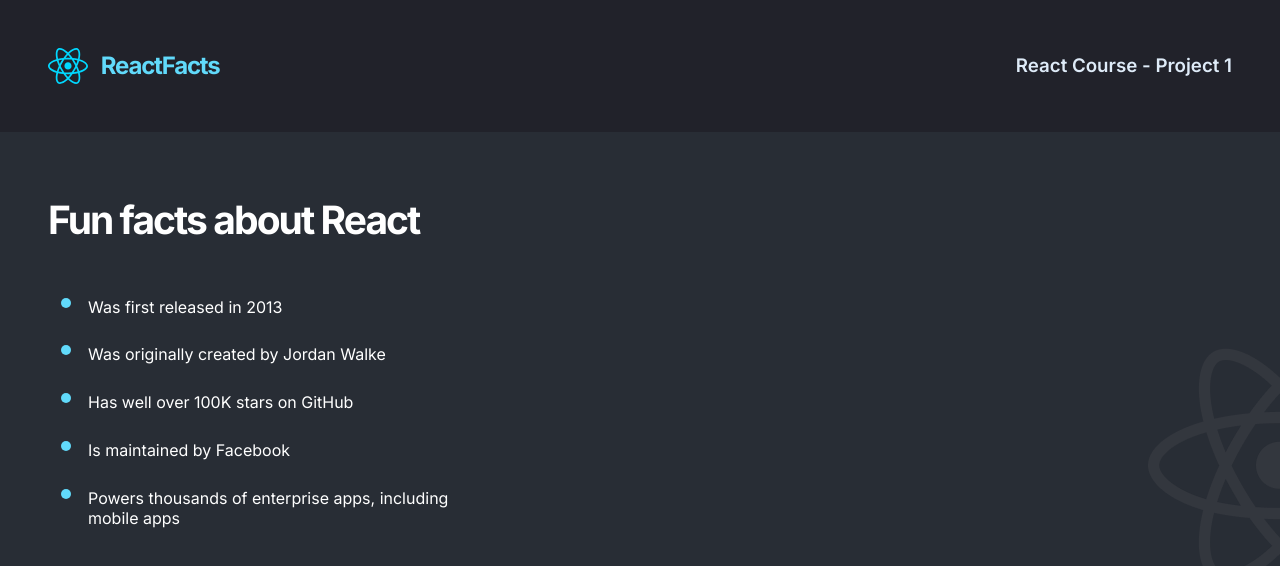
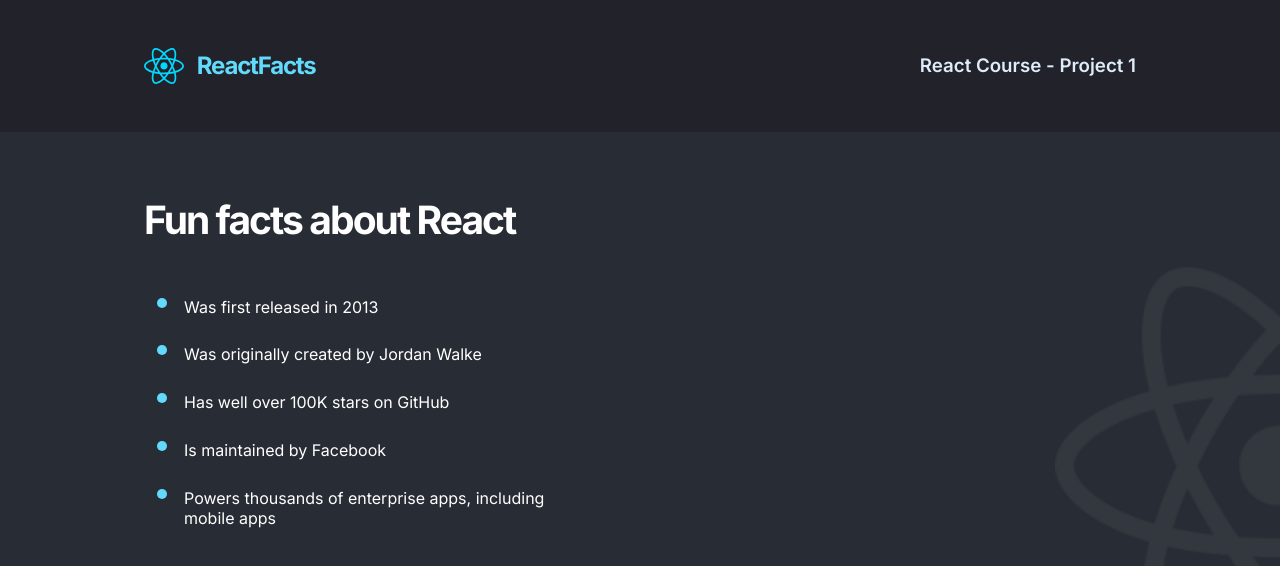
Before and after one commit to zowieerickson/react-info-page, a React (Vite) app: page / in a window 1280 px wide. Shown: the top 566 px of the page. Built offline with nearby package versions, Linux system fonts and the light colour scheme.

Commit message:
add responsive padding to ipad and desktop, and responsive background image sizes for all viewports

```diff
--- a/src/App.css
+++ b/src/App.css
@@ -67,7 +67,6 @@
   background-image: url(./assets/react-icon-large.png);
   background-repeat: no-repeat;
   background-position: right;
-
 }
 
 .main__title {
@@ -94,10 +93,26 @@
     flex-direction: row;
     align-items: center;
     justify-content: space-between;
-    padding: 3em 3em;
+    padding: 3em 5em;
   }
 
   .nav__logo {
     margin-bottom: 0;
   }
+
+  .main {
+    background-size: 175px;
+    padding: 4em 5em;
+  }
 }
+
+@media screen and (min-width: 1069px) {
+  .nav {
+    padding: 3em 9em;
+  }
+
+  .main {
+    background-size: 225px;
+    padding: 4em 9em;
+  }
+}
```
